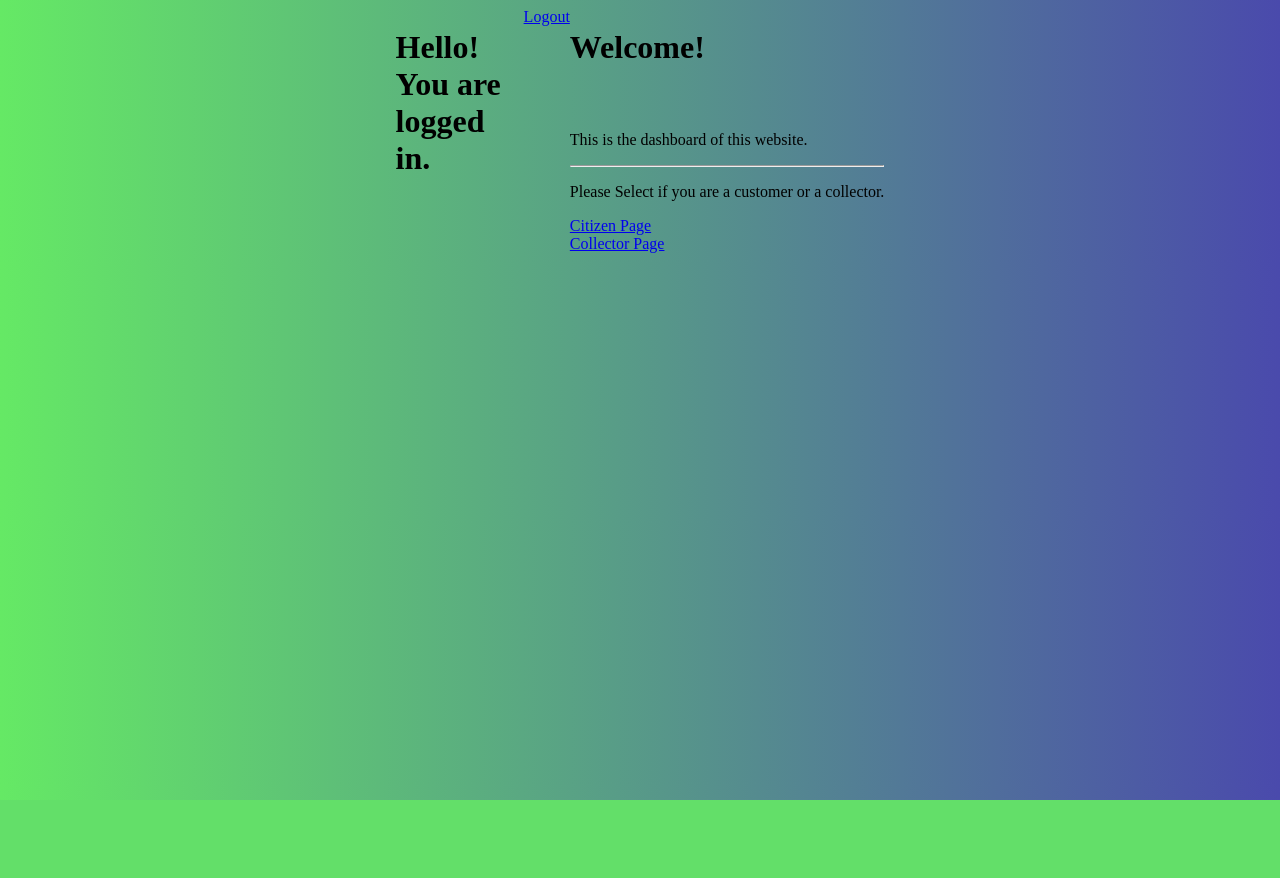
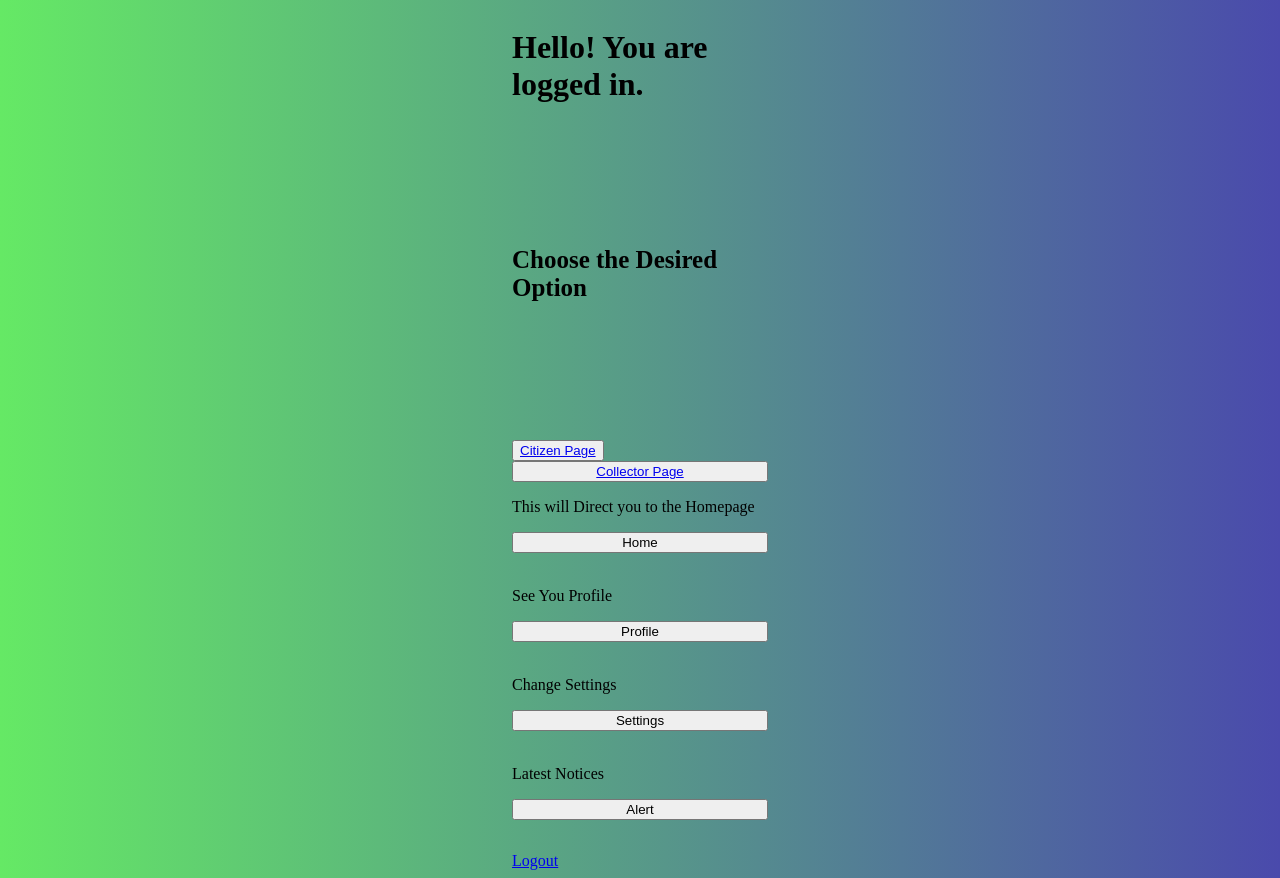
Before and after one commit to Srthk03/Waste_Management-Innerve_Hacks, a Flask app: page /dashboard in a window 1280 px wide. Before the commit the page ends 800 px from the top, so only its background shows below. Run offline with Flask 2, Linux system fonts and the light colour scheme; a user stored in the database is signed in.

Commit message:
Update dashboard.html

```diff
--- a/templates/dashboard.html
+++ b/templates/dashboard.html
@@ -16,28 +16,47 @@
 <style>
   body{
         background-image: linear-gradient(to right, rgb(101, 233, 101),rgb(74, 74, 172));
-        display: flex;
+        display: grid;
         justify-content: center;
+
     }
 
 
     h1{
-        width: 10vw;
-        height: 10vh;
+        width: 20vw;
+        height: 20vh;
     }
 
 
 </style>
 <body>
-  <h1>Hello! You are logged in.</h1>
-    <a href="{{url_for('logout')}}">Logout</a>
-    <div class="jumbotron">
-        <h1 class="display-4">Welcome!</h1>
-        <p class="lead">This is the dashboard of this website.</p>
-        <hr class="my-4">
-        <p>Please Select if you are a customer or a collector.</p>
-        <a href="{{url_for('citizen')}}">Citizen Page</a><br>
-        <a href="{{url_for('collector')}}">Collector Page</a>
+  <h1>Hello! You are logged in.</h1><br>
+  <h1 style="font-size: 25px;">Choose the Desired Option</h1><br>
+
+
+  <nav>
+    <button><a class="btn btn-primary" href= "{{url_for('citizen')}}" role="button">Citizen Page</a></button>
+
+</nav>
+
+  <button><a class="btn btn-dark" href= "{{url_for('collector')}}" role="button">Collector Page</a></button>
+
+
+    <p>This will Direct you to the Homepage</p>
+    <button href = "{{url_for('login')}}">Home</button><br>
+    <p>See You Profile</p>
+    <button>Profile</button><br>
+    <p>Change Settings</p>
+    <button>Settings</button><br>
+    <p>Latest Notices</p>
+    <button>Alert</button>
+
+      <p>       </p>
+      <a href="{{url_for('logout')}}">Logout</a>
+
+
+
+
 
 
 </body>
```
